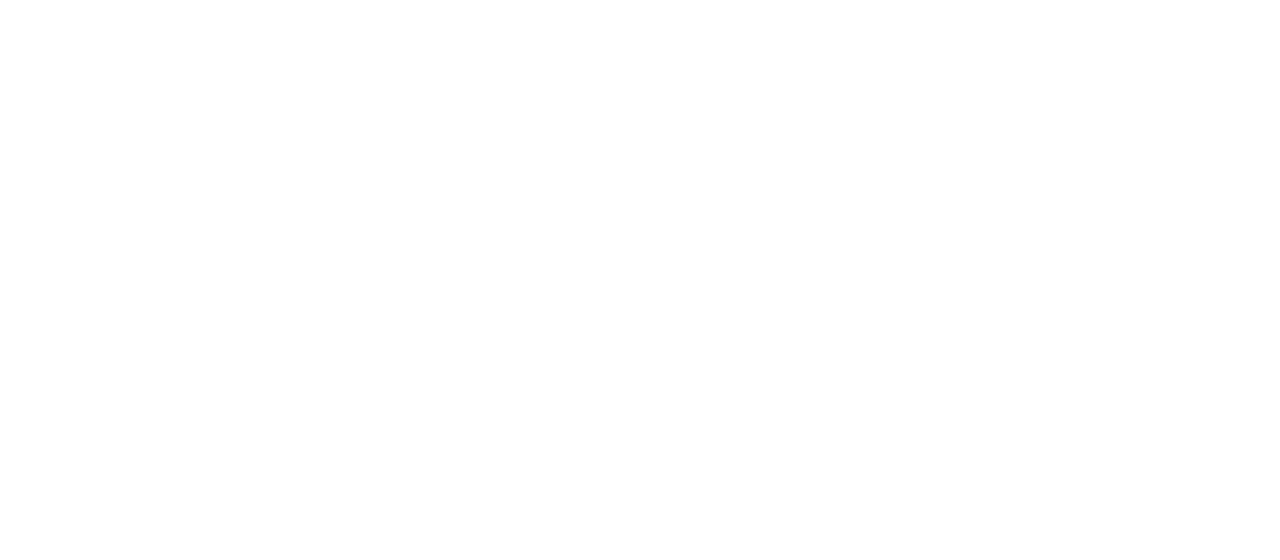
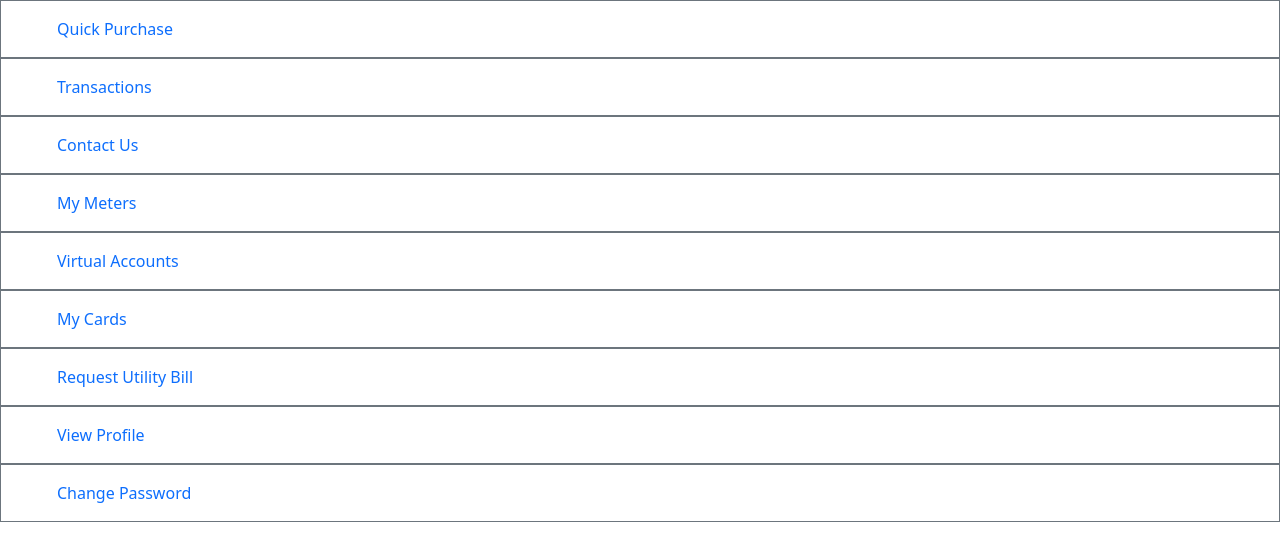
Before and after one commit to masterscode/switch-app-frontend, a React (Vite) app: page /user-dashboard in a window 1280 px wide. Shown: the top 560 px of the page. Built offline with nearby package versions, Linux system fonts and the light colour scheme.

Commit message:
add eslint configs

```diff
--- a/package.json
+++ b/package.json
@@ -4,7 +4,8 @@
   "scripts": {
     "dev": "vite",
     "build": "vite build",
-    "serve": "vite preview"
+    "serve": "vite preview",
+    "lint": "eslint --fix ./src/*.js"
   },
   "dependencies": {
     "axios": "^0.21.1",
@@ -20,8 +21,10 @@
     "@vitejs/plugin-react-refresh": "^1.3.1",
     "eslint": "^7.32.0",
     "eslint-config-airbnb": "^18.2.1",
+    "eslint-config-prettier": "^8.3.0",
     "eslint-plugin-import": "^2.24.0",
     "eslint-plugin-jsx-a11y": "^6.4.1",
+    "eslint-plugin-prettier": "^3.4.0",
     "eslint-plugin-react": "^7.24.0",
     "eslint-plugin-react-hooks": "^4.2.0",
     "sass": "^1.35.2",
--- a/src/components/routes.jsx
+++ b/src/components/routes.jsx
@@ -4,6 +4,7 @@ import Dashboard from '../pages/dashboard';
 import { Home } from '../pages/Home';
 import { Login } from '../pages/Login';
 import Register from '../pages/Register';
+import UserDashboard from '../pages/user/UserDashboard';
 
 const Routes = () => (
   <Switch>
@@ -11,6 +12,7 @@ const Routes = () => (
     <Route path="/dashboard" exact component={Dashboard} />
     <Route path="/login" exact component={Login} />
     <Route path="/register" exact component={Register} />
+    <Route path="/user-dashboard" exact component={UserDashboard} />
   </Switch>
 );
 
--- a/src/pages/dashboard.jsx
+++ /dev/null
@@ -1,11 +0,0 @@
-import React from 'react';
-
-const Dashboard = ()=>{
-
-
-    return(
-        <div className='container'> bootstrap container here!!!</div>
-    )
-}
-
-export default Dashboard;
--- /dev/null
+++ b/src/pages/user/UserDashboard.jsx
@@ -0,0 +1,36 @@
+import React from 'react';
+
+const UserDashboard = () => {
+  const [user, setUser] = React.useState({});
+  const sideLinks = [
+    { link: '', label: 'quick purchase', icon: '' },
+    { link: '', label: 'transactions', icon: '' },
+    { link: '', label: 'contact us', icon: '' },
+    { link: '', label: 'my meters', icon: '' },
+    { link: '', label: 'virtual accounts', icon: '' },
+    { link: '', label: 'my cards', icon: '' },
+    { link: '', label: 'request utility bill', icon: '' },
+    { link: '', label: 'view profile', icon: '' },
+    { link: '', label: 'change password', icon: '' },
+  ];
+  return (
+    <>
+      <section className="">
+        <nav className="nav flex-column">
+          {sideLinks.map(({ label, icon }) => (
+            <a
+              className="nav-link d-flex py-3 px-5 border border-secondary text-capitalize"
+              aria-current="page"
+              href={`/${label.replaceAll(' ', '-')}`}
+            >
+              <i className={`bi-${icon} me-2`}> </i>
+              {label}
+            </a>
+          ))}
+        </nav>
+      </section>
+    </>
+  );
+};
+
+export default UserDashboard;
```
Also changed, not shown: .eslintrc.json, 2 other files (tests, documents, lock files or other folders).
